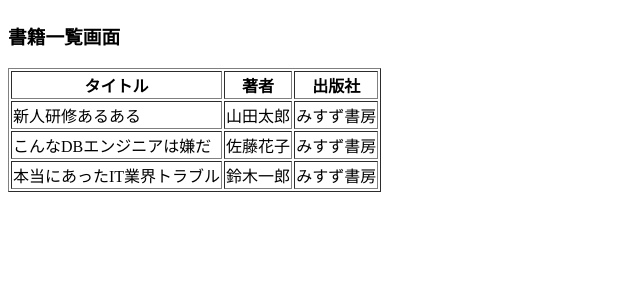
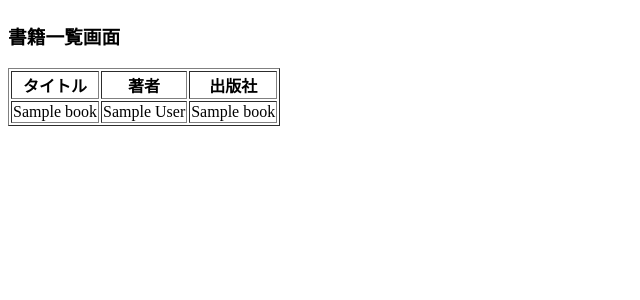
Before and after one commit to takehiro224/book_list, a PHP site: page /htdocs/book.php in a window 1280 px wide. Shown: the part 67-367 px from the top of the page, without its empty margins (0-640 px from the left). Run offline with PHP 8.4, Linux system fonts and the light colour scheme; tables that the repository leaves empty or names only in its code hold one stand-in row (values such as "Sample post"); some libraries are stand-ins or nearby versions.

Commit message:
書籍一覧画面にDBの値を表示する

```diff
--- a/app/htdocs/book.php
+++ b/app/htdocs/book.php
@@ -1,5 +1,6 @@
 <?php
 declare(strict_types=1);
-
+require_once(dirname(__DIR__) . "/library/database_access.php");
+$data = DatabaseAccess::fetchAll();
 require_once(dirname(__DIR__) . "/template/book.php");
 ?>
--- /dev/null
+++ b/app/library/database_access.php
@@ -0,0 +1,24 @@
+<?php
+declare(strict_types=1);
+
+class DatabaseAccess {
+
+    private static PDO $pdo;
+
+    private function __construct() {}
+
+    private static function getInstance(): PDO{
+        if(!isset(self::$pdo)) {
+            $dsn = "pgsql:host=book_list_php_db_container;dbname=postgres";
+            self::$pdo = new PDO($dsn, "root", "root");
+        }
+        return self::$pdo;
+    }
+
+    public static function fetchAll(): array {
+        $sql = "SELECT * FROM books ORDER BY id";
+        $stmt = self::getInstance()->prepare($sql);
+        $stmt->execute();
+        return $stmt->fetchAll(PDO::FETCH_ASSOC);
+    }
+}
--- a/app/template/book.php
+++ b/app/template/book.php
@@ -24,21 +24,13 @@
                         </tr>
                     </thead>
                     <tbody>
-                        <tr>
-                            <td>新人研修あるある</td>
-                            <td>山田太郎</td>
-                            <td>みすず書房</td>
-                        </tr>
-                        <tr>
-                            <td>こんなDBエンジニアは嫌だ</td>
-                            <td>佐藤花子</td>
-                            <td>みすず書房</td>
-                        </tr>
-                        <tr>
-                            <td>本当にあったIT業界トラブル</td>
-                            <td>鈴木一郎</td>
-                            <td>みすず書房</td>
-                        </tr>
+                        <?php foreach ($data as $row) { ?>
+                            <tr>
+                              <td><?php echo $row["title"]; ?></td>
+                              <td><?php echo $row["author"]; ?></td>
+                              <td><?php echo $row["publisher_name"]; ?></td>
+                            </tr>
+                        <?php } ?>
                     </tbody>
                 </table>
             </div>
--- a/docker/docker-compose.yml
+++ b/docker/docker-compose.yml
@@ -45,6 +45,3 @@ networks:
 volumes:
   book_list_db_volume:
     driver: local
-
-networks:
-  book_list_network:
```
Also changed, not shown: 1 other file.
